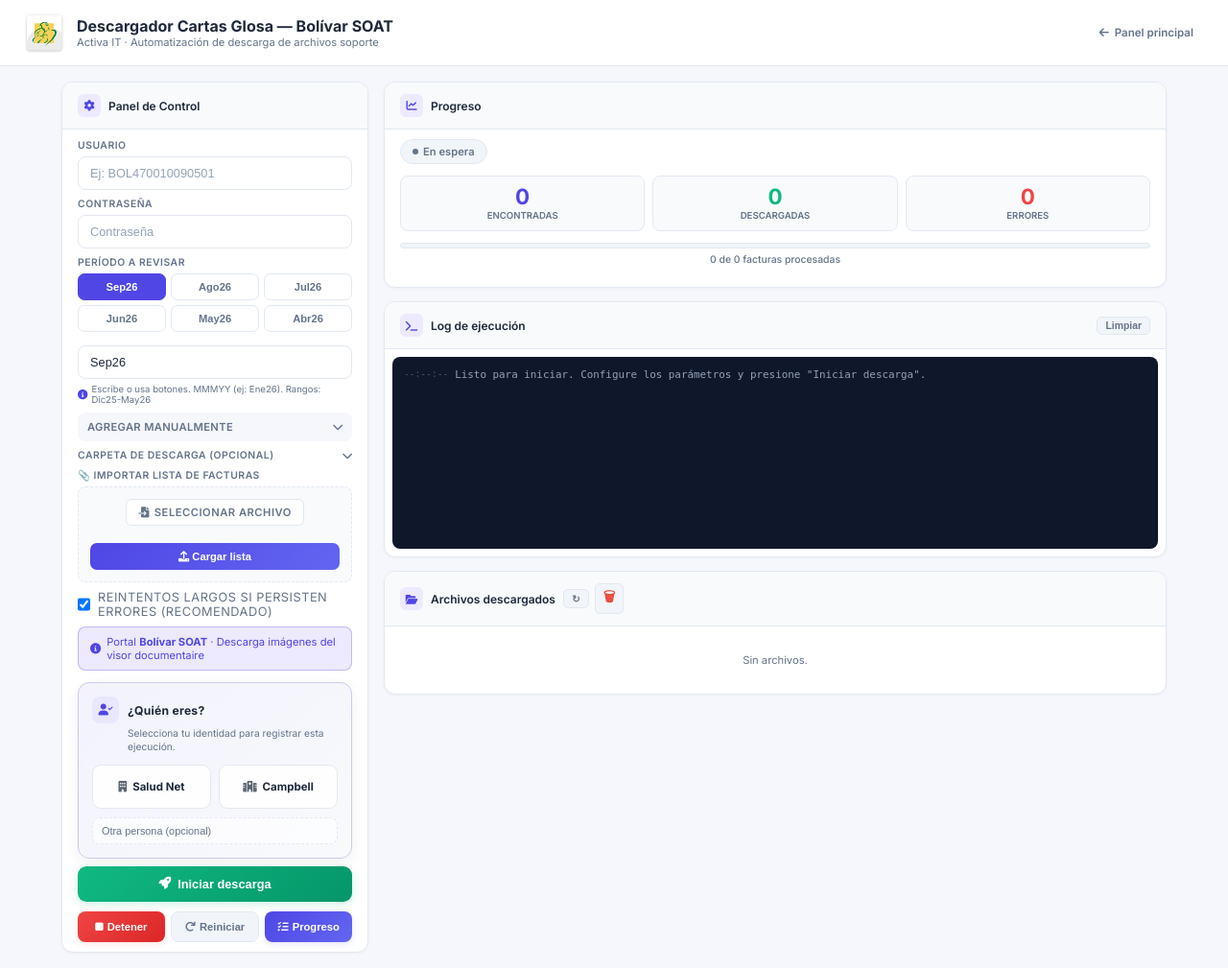
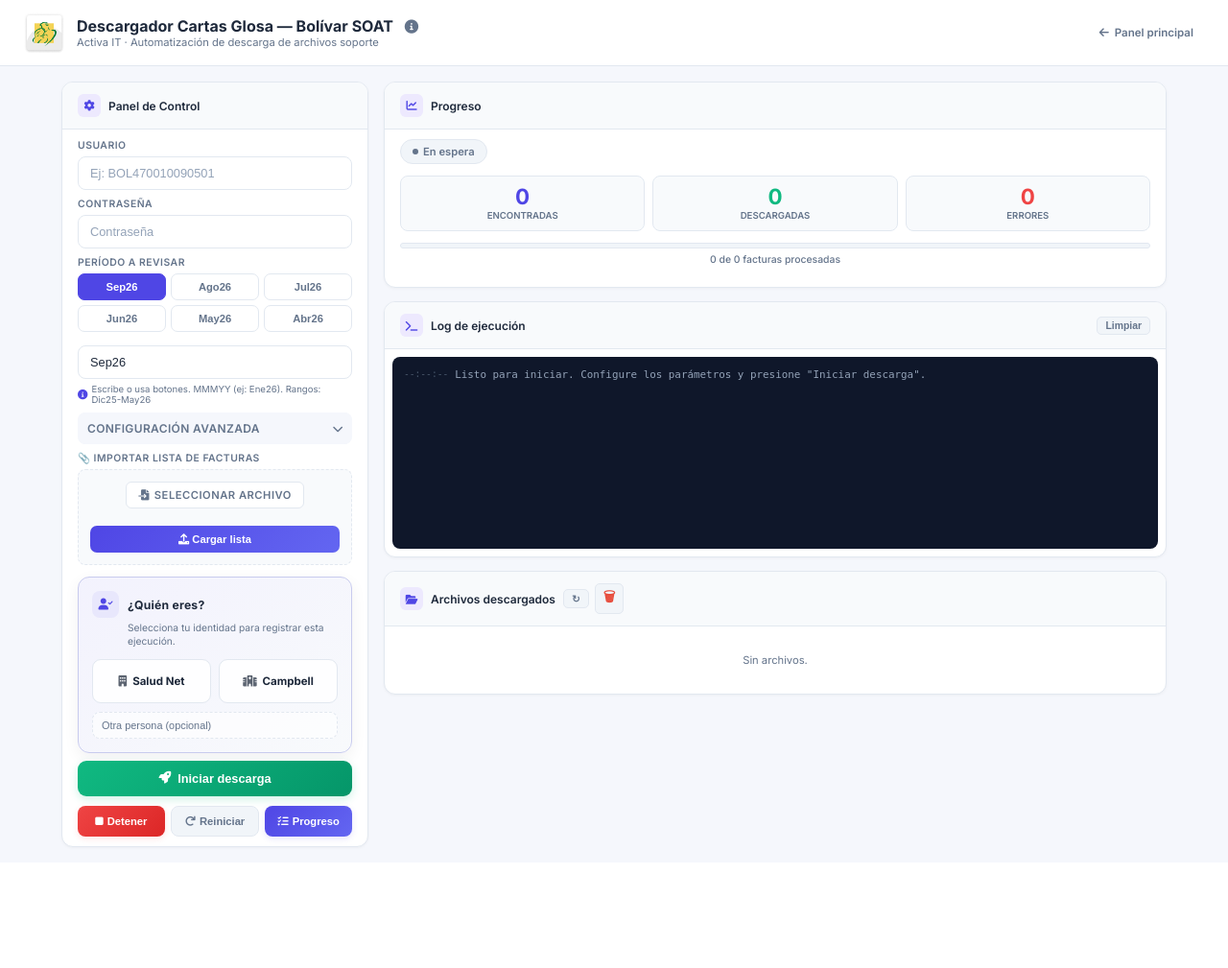
Before and after one commit to Cartera-SNet/BotCartasGlosasPortales, a Flask app: page /bolivar/ in a window 1280 px wide. Shown: the whole page at 96% size. After the commit the page ends 885 px from the top, so only its background shows below. Run offline with Flask 3, Linux system fonts and the light colour scheme; data that the repository does not hold is empty.

Commit message:
Nuevos Cambios

```diff
--- a/templates/bolivar_index.html
+++ b/templates/bolivar_index.html
@@ -603,6 +603,24 @@
   }
   .volver-panel { margin-left: auto; text-decoration: none; font-size: 0.72rem; font-weight: 600; color: var(--text-secondary); display: flex; align-items: center; gap: 6px; padding: 7px 12px; border-radius: 8px; transition: all 0.15s; }
   .volver-panel:hover { background: rgba(0,0,0,0.05); }
+.info-tooltip-wrap { position: relative; display: inline-flex; margin-left: 8px; }
+.info-tooltip-icon { color: var(--text-secondary); cursor: help; font-size: 0.9rem; }
+.info-tooltip-icon:hover { color: var(--accent); }
+.info-tooltip-bubble {
+  visibility: hidden; opacity: 0; transition: opacity 0.15s ease;
+  position: absolute; top: 130%; left: 0; z-index: 50;
+  background: var(--bg-card); border: 1px solid var(--border); border-radius: 8px;
+  padding: 10px 12px; width: 260px; font-size: 0.75rem; font-weight: normal;
+  color: var(--text-primary); box-shadow: 0 4px 14px rgba(0,0,0,0.12); line-height: 1.4;
+}
+.info-tooltip-wrap:hover .info-tooltip-bubble { visibility: visible; opacity: 1; }
+.advanced-toggle {
+  display:flex; align-items:center; justify-content:space-between; cursor:pointer;
+  background:var(--bg-body); border-radius:8px; padding:9px 10px; user-select:none;
+}
+.advanced-toggle label { margin:0; font-size:0.75rem; letter-spacing:0.03em; cursor:pointer; }
+.advanced-content { display:none; margin-top:8px; flex-direction: column; gap: 10px; }
+.advanced-content.open { display: flex; }
 </style>
 </head>
 <body>
@@ -610,7 +628,12 @@
 <header>
   <div class="header-icon"><img src="/static/logo_bolivar.png" alt="Seguros Bolívar"></div>
   <div>
-    <h1>Descargador Cartas Glosa — Bolívar SOAT</h1>
+    <h1>Descargador Cartas Glosa — Bolívar SOAT
+      <span class="info-tooltip-wrap">
+        <i class="fas fa-circle-info info-tooltip-icon"></i>
+        <span class="info-tooltip-bubble">Portal <strong>Bolívar SOAT</strong> · Descarga imágenes del visor documentaire</span>
+      </span>
+    </h1>
     <p>Activa IT · Automatización de descarga de archivos soporte</p>
   </div>
   <a href="/" class="volver-panel"><i class="fas fa-arrow-left"></i> Panel principal</a>
@@ -646,7 +669,14 @@
           </div>
         </div>
 
-        <div class="form-group" id="manualAddBox" style="background:var(--bg-body); border-radius:8px; padding:8px 10px;">
+        <div class="form-group" id="advancedBox" style="background:var(--bg-body); border-radius:8px; padding:0;">
+          <div id="advancedToggle" class="advanced-toggle">
+            <label>Configuración avanzada</label>
+            <i id="advancedChevron" class="fas fa-chevron-down" style="font-size:0.7rem; color:var(--text-secondary);"></i>
+          </div>
+          <div id="advancedContent" class="advanced-content" style="padding: 0 10px 10px;">
+
+            <div id="manualAddBox" style="background:var(--bg-card); border-radius:8px; padding:8px 10px;">
               <div id="manualAddToggle" style="display:flex; align-items:center; justify-content:space-between; cursor:pointer;">
                 <label style="font-size:0.7rem; letter-spacing:0.03em; margin:0;">Agregar manualmente <span id="manualCountInline" style="color:var(--success);"></span></label>
                 <i id="manualAddChevron" class="fas fa-chevron-down" style="font-size:0.7rem; color:var(--text-secondary);"></i>
@@ -660,7 +690,7 @@
               </div>
             </div>
 
-        <div class="form-group" id="downloadPathBox">
+            <div id="downloadPathBox">
               <div id="downloadPathToggle" style="display:flex; align-items:center; justify-content:space-between; cursor:pointer;">
                 <label style="margin:0;">Carpeta de descarga (opcional)</label>
                 <i id="downloadPathChevron" class="fas fa-chevron-down" style="font-size:0.7rem; color:var(--text-secondary);"></i>
@@ -668,6 +698,16 @@
               <div id="downloadPathContent" style="display:none; margin-top:6px;">
                 <input type="text" id="downloadPath" class="input-field" placeholder="Dejar vacío para usar por defecto">
                 <div class="path-display" id="pathDisplay">&#x1F4C2; Se usará: downloads/[periodo]/</div>
+              </div>
+            </div>
+
+            <div style="display:flex; align-items:center; gap:8px;">
+              <input type="checkbox" id="reintentosLargos" checked style="width:16px; height:16px; margin:0;">
+              <label for="reintentosLargos" style="margin:0; cursor:pointer; font-weight:normal; font-size:0.8rem;">
+                Reintentos largos si persisten errores (recomendado)
+              </label>
+            </div>
+
           </div>
         </div>
 
@@ -685,18 +725,6 @@
             </button>
           </div>
           <div id="uploadStatus" style="font-size:0.65rem; margin-top:5px;"></div>
-        </div>
-
-        <div class="form-group" style="display:flex; align-items:center; gap:8px;">
-          <input type="checkbox" id="reintentosLargos" checked style="width:16px; height:16px; margin:0;">
-          <label for="reintentosLargos" style="margin:0; cursor:pointer; font-weight:normal; font-size:0.8rem;">
-            Reintentos largos si persisten errores (recomendado)
-          </label>
-        </div>
-
-        <div class="alert info">
-          <i class="fas fa-info-circle"></i>
-          <span>Portal <strong>Bolívar SOAT</strong> · Descarga imágenes del visor documentaire</span>
         </div>
 
         <div class="form-group identity-panel" id="identidadBox">
@@ -977,6 +1005,14 @@ function renderManualEntries() {
     detalle.appendChild(fila);
   });
 }
+
+document.getElementById("advancedToggle").addEventListener("click", () => {
+  const content = document.getElementById("advancedContent");
+  const chevron = document.getElementById("advancedChevron");
+  const abierto = content.classList.contains("open");
+  content.classList.toggle("open", !abierto);
+  chevron.className = abierto ? "fas fa-chevron-down" : "fas fa-chevron-up";
+});
 
 document.getElementById("downloadPathToggle").addEventListener("click", () => {
   const content = document.getElementById("downloadPathContent");
```
Also changed, not shown: templates/mundial_index.html (+17 -6 lines), templates/previsora_index.html (+51 -15 lines). Lines whose indentation alone changed are shown as unchanged.
